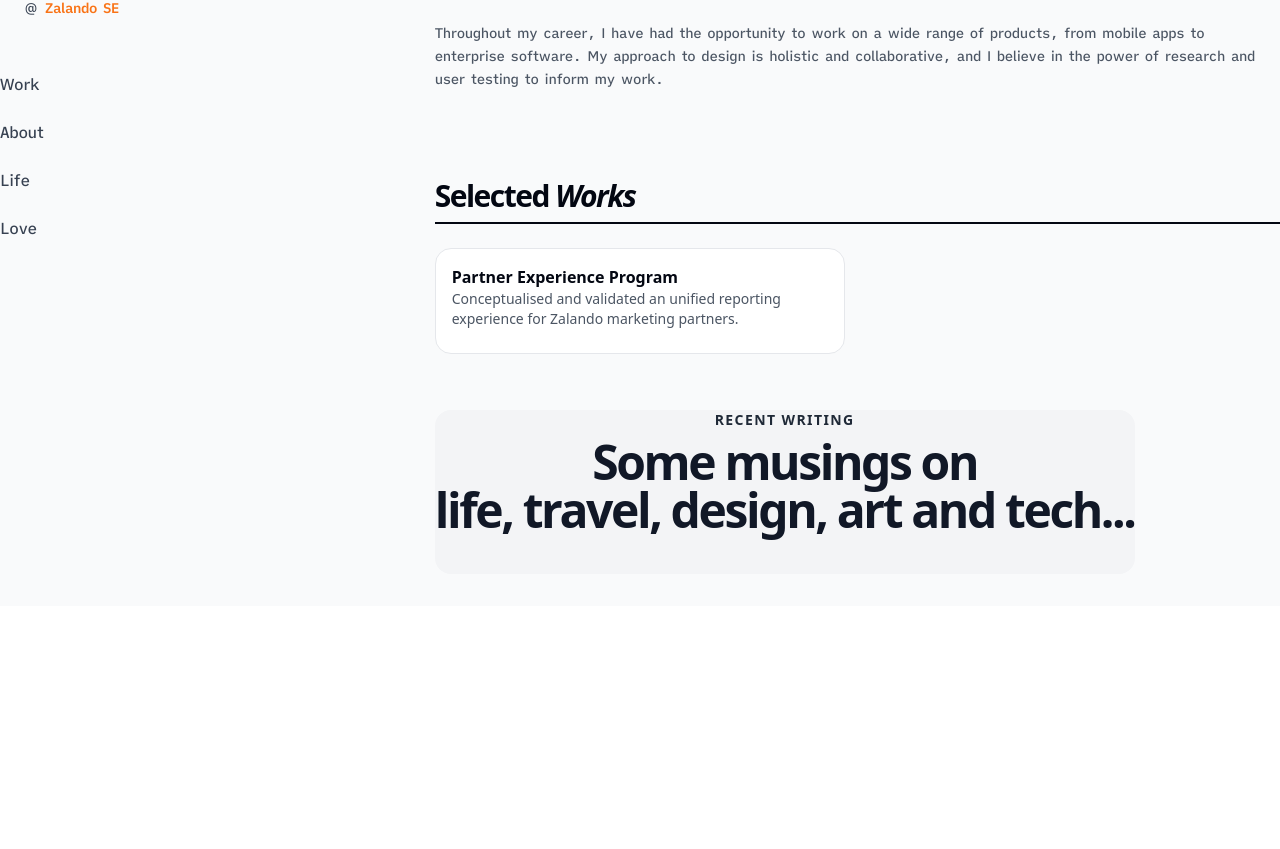
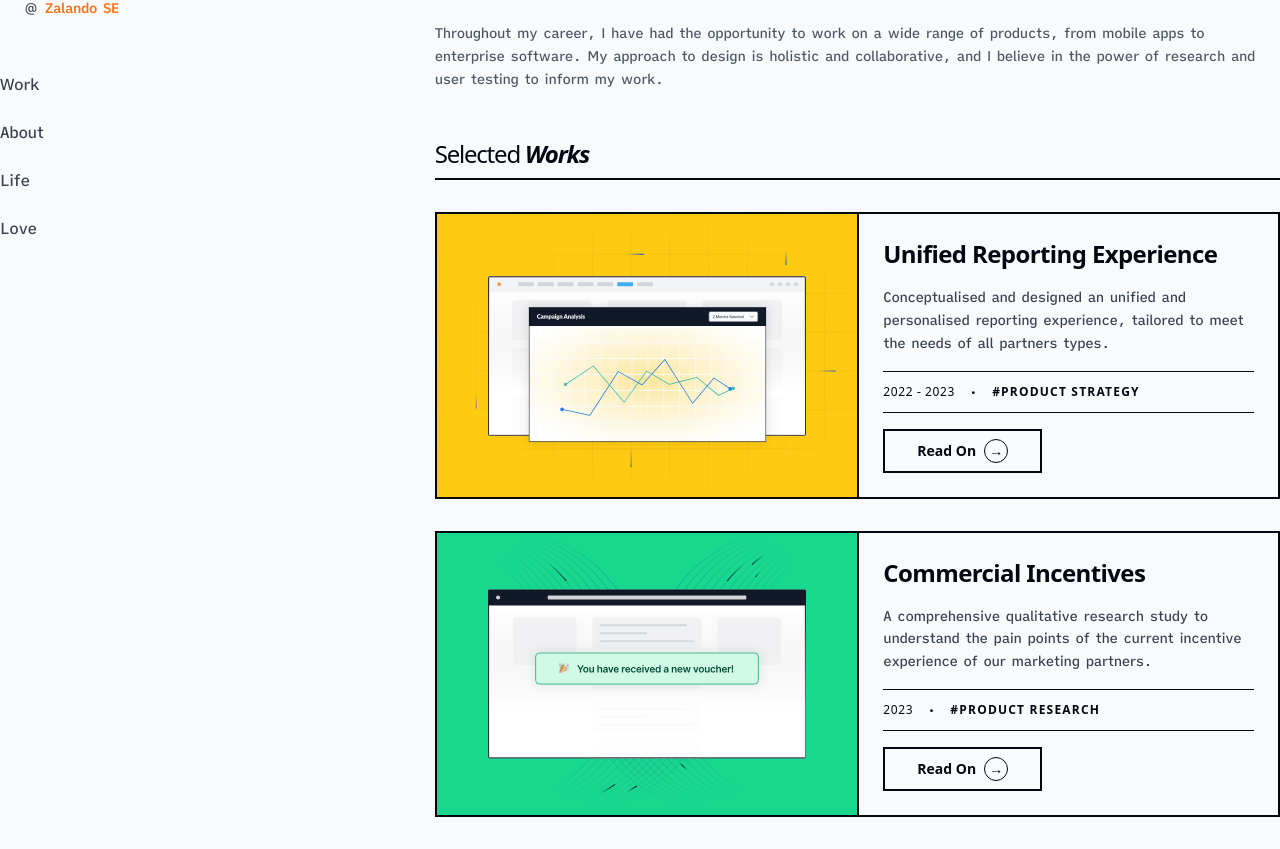
Before and after one commit to sridesigns/personal-site, a Next.js app: page / in a window 1280 px wide. Shown: the part 298-1147 px from the top of the page. Before the commit the page ends 904 px from the top, so only its background shows below. Built offline with nearby package versions, Linux system fonts and the light colour scheme.

Commit message:
✅ Added selected works in home page

```diff
--- /dev/null
+++ b/src/components/home/selected.tsx
@@ -0,0 +1,59 @@
+import Image from "next/image"
+import CS1 from "../../assets/reporting.svg"
+import CS2 from "../../assets/incentives.svg"
+
+export default function SelectedWorks () {
+    return (
+        <div className="space-y-8">
+            {/*Selected Work 1 */}
+            <div className="grid grid-cols-4 border-2 border-gray-950">
+                <div className="col-span-2">
+                    <Image
+                        src={CS1}
+                        alt="Pic of the first case study"
+                        className="min-h-fit w-fit"
+                    />
+                </div>
+                <div className="col-span-2 space-y-4 p-6 border-l-2 border-gray-950">
+                    <h4 className="text-2xl font-bold font-sans tracking-tight">Unified Reporting Experience</h4>
+                    <p className="text-sm text-gray-700 leading-relaxed font-writer tracking-tight">Conceptualised and designed an unified and personalised reporting
+                    experience, tailored to meet the needs of all partners types.</p>
+                    <div className="space-x-4 text-xs border-t border-b border-gray-950 text-gray-950 tracking-wider font-sans font-medium flex flex-row py-2 uppercase items-center">
+                    <p>2022 - 2023</p>
+                    <p className="text-base font-semibold">&middot;</p>
+                    <p className="tracking-widest font-semibold">#Product Strategy</p>
+                    </div>
+                    <div className="px-8 py-2 border-2 border-gray-950 text-sm font-semibold text-gray-950 space-x-2 items-center flex flex-row w-fit">
+                        <p>Read On</p>
+                        <div className="border border-gray-950 rounded-full p-1 leading-none items-center">&rarr;</div>
+                    </div>
+                </div>
+            </div>
+
+            {/*Selected Work 2 */}
+            <div className="grid grid-cols-4 border-2 border-gray-950">
+                <div className="col-span-2">
+                    <Image
+                        src={CS2}
+                        alt="Pic of the second case study"
+                        className="min-h-fit w-fit"
+                    />
+                </div>
+                <div className="col-span-2 space-y-4 p-6 border-l-2 border-gray-950">
+                    <h4 className="text-2xl font-bold font-sans tracking-tight">Commercial Incentives</h4>
+                    <p className="text-sm text-gray-700 leading-relaxed font-writer tracking-tight">A comprehensive qualitative research study to understand the pain points
+                    of the current incentive experience of our marketing partners.</p>
+                    <div className="space-x-4 text-xs border-t border-b border-gray-950 text-gray-950 tracking-wider font-sans font-medium flex flex-row py-2 uppercase items-center">
+                    <p>2023</p>
+                    <p className="text-base font-semibold">&middot;</p>
+                    <p className="tracking-widest font-semibold">#Product Research</p>
+                    </div>
+                    <div className="px-8 py-2 border-2 border-gray-950 text-sm font-semibold text-gray-950 space-x-2 items-center flex flex-row w-fit">
+                        <p>Read On</p>
+                        <div className="border border-gray-950 rounded-full p-1 leading-none items-center">&rarr;</div>
+                    </div>
+                </div>
+            </div>
+        </div>
+    )
+}
--- a/src/pages/about.tsx
+++ b/src/pages/about.tsx
@@ -43,17 +43,6 @@ export default function About() {
             </header>
 
             <div className="grid grid-cols-4 gap-8 pb-12">
-                <div className="col-span-2 space-y-4 align-middle">
-                    <h4 className="text-2xl font-extrabold tracking-tight">Education</h4>
-                    <div className="space-y-1 pb-2">
-                        <h6 className="text-base font-semibold tracking-tight font-writer">RMK Engineering College, Chennai</h6>
-                        <p className="text-sm text-gray-700 leading-relaxed font-writer tracking-tight">2007 - 2011 &middot; Bachelor of Engineering in Electronics and Instrumentation</p>
-                    </div>
-                    <div className="space-y-1">
-                        <h6 className="text-base font-semibold tracking-tight font-writer">St.John&apos;s Mat. Hr. Sec. School</h6>
-                        <p className="text-sm text-gray-700 leading-relaxed font-writer tracking-tight">2005 - 2007 &middot; Higher Secondary in Science</p>
-                    </div>
-                </div>
                 <div className="col-span-2 space-y-4">
                     <h4 className=" text-2xl font-extrabold tracking-tight">Experience</h4>
                     <div className="space-y-1 pb-2">
@@ -64,6 +53,17 @@ export default function About() {
                         <p className="text-gray-700 font-writer tracking-tight"><span className="text-base text-gray-950 font-semibold tracking-tight">Tata Consultancy Services</span>&nbsp;&middot; 2011 - 2022</p>
                         <p className="text-gray-700 leading-relaxed tracking-tight font-writer text-sm">User Experience and Service Design &middot; Global Clients &middot; B2C, B2B, &amp; B2E &middot;
                         Design Strategy &amp; Design Systems.</p>
+                    </div>
+                </div>
+                <div className="col-span-2 space-y-4 align-middle">
+                    <h4 className="text-2xl font-extrabold tracking-tight">Education</h4>
+                    <div className="space-y-1 pb-2">
+                        <h6 className="text-base font-semibold tracking-tight font-writer">RMK Engineering College, Chennai</h6>
+                        <p className="text-sm text-gray-700 leading-relaxed font-writer tracking-tight">2007 - 2011 &middot; Bachelor of Engineering in Electronics and Instrumentation</p>
+                    </div>
+                    <div className="space-y-1">
+                        <h6 className="text-base font-semibold tracking-tight font-writer">St.John&apos;s Mat. Hr. Sec. School</h6>
+                        <p className="text-sm text-gray-700 leading-relaxed font-writer tracking-tight">2005 - 2007 &middot; Higher Secondary in Science</p>
                     </div>
                 </div>
             </div>
--- a/src/pages/index.tsx
+++ b/src/pages/index.tsx
@@ -3,6 +3,7 @@ import Menu from '@/components/menu'
 import Layout from '@/components/layout'
 import HorizontalLine from '@/components/divider'
 import { motion } from 'framer-motion'
+import SelectedWorks from '@/components/home/selected'
 
 
 export default function Home() {
@@ -27,7 +28,7 @@ export default function Home() {
           animate={{ opacity: 1, y: 0 }}
           transition={{ duration: 0.3 }}
           className="col-span-4">
-          <header className="my-20">
+          <header className="mt-20 mb-10">
             <h1 className="text-5xl lg:text-7xl font-extrabold tracking-tighter text-left pb-6"> Inquisitive designer, researcher,
             artist, and a wanderer.</h1>
             <p className="font-writer text-sm text-gray-600 tracking-tight leading-relaxed">Throughout my career, I have had the opportunity to work on a wide range of products, from mobile apps to enterprise software.
@@ -35,30 +36,13 @@ export default function Home() {
           </header>
 
           {/* Case Studies Section */}
-          <div>
-            {/**<p className="text-sm font-semibold tracking-widest text-green-600 uppercase font-writer">Case Studies</p>**/}
-            <h2 className="text-3xl tracking-tighter font-semibold py-2">Selected <span className="font-bold italic">Works</span></h2>
+            <h2 className="text-2xl tracking-tighter font-medium py-2">Selected <span className="font-extrabold italic">Works</span></h2>
             <HorizontalLine />
-            <div className="lg:grid grid-cols-2 gap-6 my-6">
-              <div className="col-span-1 bg-white border border-gray-200 rounded-2xl">
-                <div className="px-4 pt-4 pb-6">
-
-                  <h4 className="text-base font-bold">Partner Experience Program</h4>
-                  <p className="text-sm text-gray-600">Conceptualised and validated an unified reporting experience for Zalando marketing partners.</p>
-                </div>
-              </div>
-
+            <div className="my-8">
+              <SelectedWorks />
             </div>
-          </div>
 
           {/* Writing Section */}
-          <div className="flex max-w-screen-lg mx-auto min-h-fit">
-            <div className="relative bg-gray-100 rounded-2xl my-8">
-              <p className="text-sm font-semibold text-center tracking-widest text-gray-800 uppercase">Recent Writing</p>
-              <h2 className="text-gray-900 text-5xl tracking-tighter font-semibold text-center pt-2 pb-10">Some musings on <br />
-              life, travel, design, art and tech...</h2>
-            </div>
-          </div>
         </motion.div>
       </main>
     </Layout>
--- a/src/pages/work/index.tsx
+++ b/src/pages/work/index.tsx
@@ -59,7 +59,7 @@ export default function Work({ work}: Props) {
           {/* From the Archives */}
 
           <div>
-              <h2 className="text-2xl font-semibold tracking-tight pb-2">From the&nbsp;<span className="italic font-extrabold">Archives</span></h2>
+              <h2 className="text-2xl font-medium tracking-tight pb-2">From the&nbsp;<span className="italic font-extrabold">Archives</span></h2>
               <HorizontalLine />
               <Archives work={work} />
           </div>
```
Also changed, not shown: src/assets/incentives.svg (added), src/assets/reporting.svg (added).
